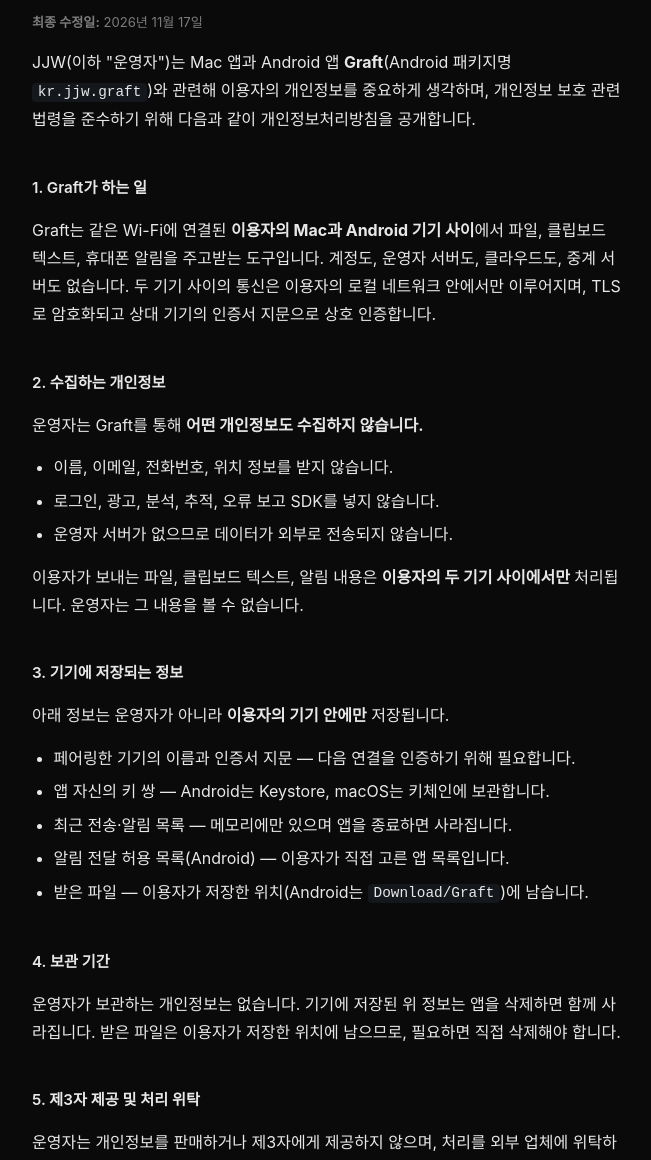
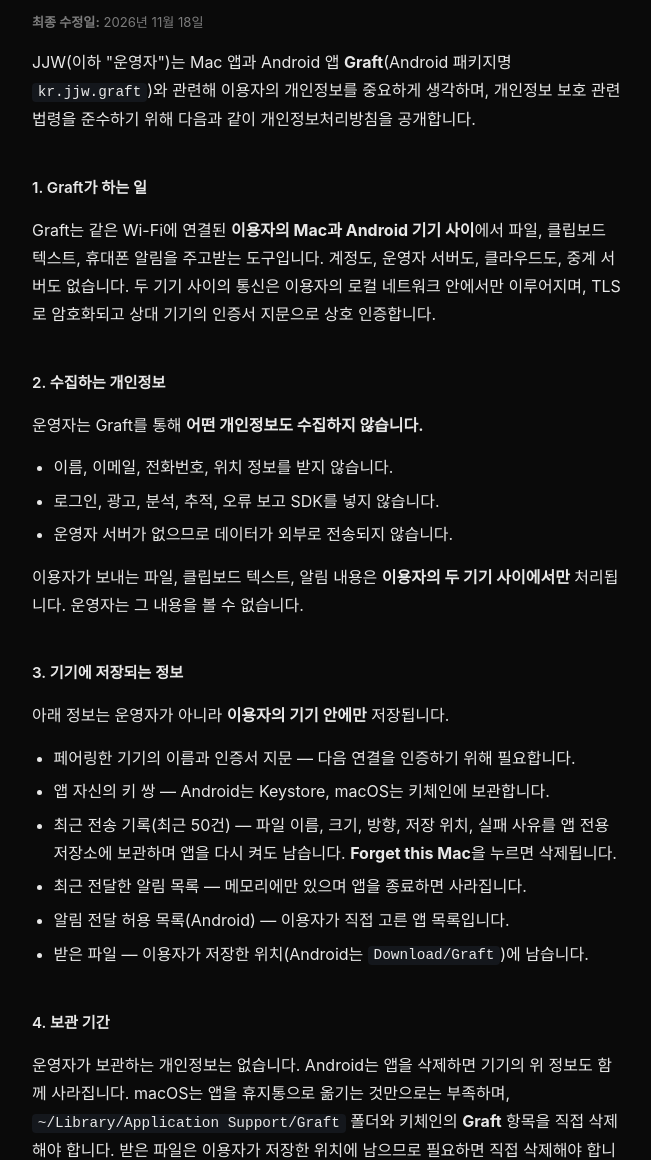
Before and after one commit to jeonjw85/jjw-kr, a plain HTML site: page policy/graft.html in a window 1280 px wide. Shown: the part 162-1322 px from the top of the page, without its empty margins (312-963 px from the left). Drawn offline with Linux system fonts and the light colour scheme; a web font is replaced by a local one.

Commit message:
docs: disclose the saved transfer history in the Graft policy

```diff
--- a/policy/graft.html
+++ b/policy/graft.html
@@ -52,7 +52,7 @@
 <main class="doc">
   <a class="back" href="/">← jjw.kr</a>
   <h1>Graft 개인정보처리방침</h1>
-  <p class="updated"><strong>최종 수정일:</strong> 2026년 11월 17일</p>
+  <p class="updated"><strong>최종 수정일:</strong> 2026년 11월 18일</p>
 
   <p>
     JJW(이하 "운영자")는 Mac 앱과 Android 앱 <strong>Graft</strong>(Android 패키지명
@@ -85,15 +85,19 @@
   <ul>
     <li>페어링한 기기의 이름과 인증서 지문 — 다음 연결을 인증하기 위해 필요합니다.</li>
     <li>앱 자신의 키 쌍 — Android는 Keystore, macOS는 키체인에 보관합니다.</li>
-    <li>최근 전송·알림 목록 — 메모리에만 있으며 앱을 종료하면 사라집니다.</li>
+    <li>최근 전송 기록(최근 50건) — 파일 이름, 크기, 방향, 저장 위치, 실패 사유를 앱 전용 저장소에
+      보관하며 앱을 다시 켜도 남습니다. <strong>Forget this Mac</strong>을 누르면 삭제됩니다.</li>
+    <li>최근 전달한 알림 목록 — 메모리에만 있으며 앱을 종료하면 사라집니다.</li>
     <li>알림 전달 허용 목록(Android) — 이용자가 직접 고른 앱 목록입니다.</li>
     <li>받은 파일 — 이용자가 저장한 위치(Android는 <code>Download/Graft</code>)에 남습니다.</li>
   </ul>
 
   <h2>4. 보관 기간</h2>
   <p>
-    운영자가 보관하는 개인정보는 없습니다. 기기에 저장된 위 정보는 앱을 삭제하면 함께 사라집니다.
-    받은 파일은 이용자가 저장한 위치에 남으므로, 필요하면 직접 삭제해야 합니다.
+    운영자가 보관하는 개인정보는 없습니다. Android는 앱을 삭제하면 기기의 위 정보도 함께 사라집니다.
+    macOS는 앱을 휴지통으로 옮기는 것만으로는 부족하며, <code>~/Library/Application Support/Graft</code>
+    폴더와 키체인의 <strong>Graft</strong> 항목을 직접 삭제해야 합니다. 받은 파일은 이용자가 저장한
+    위치에 남으므로 필요하면 직접 삭제해야 합니다.
   </p>
 
   <h2>5. 제3자 제공 및 처리 위탁</h2>
```
